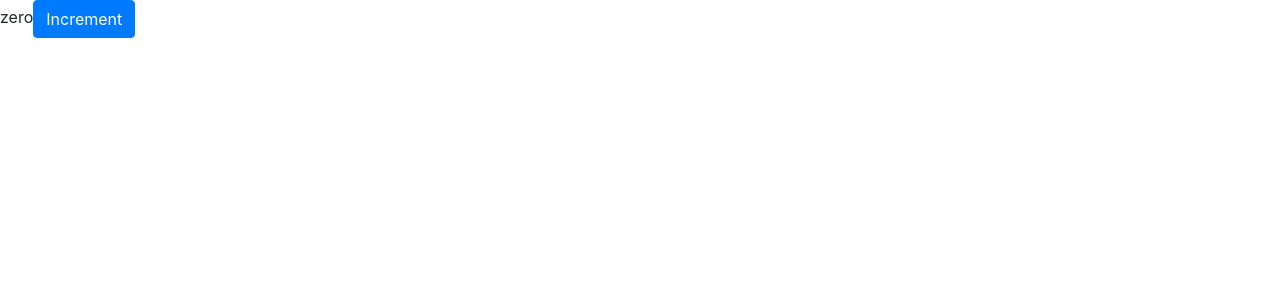
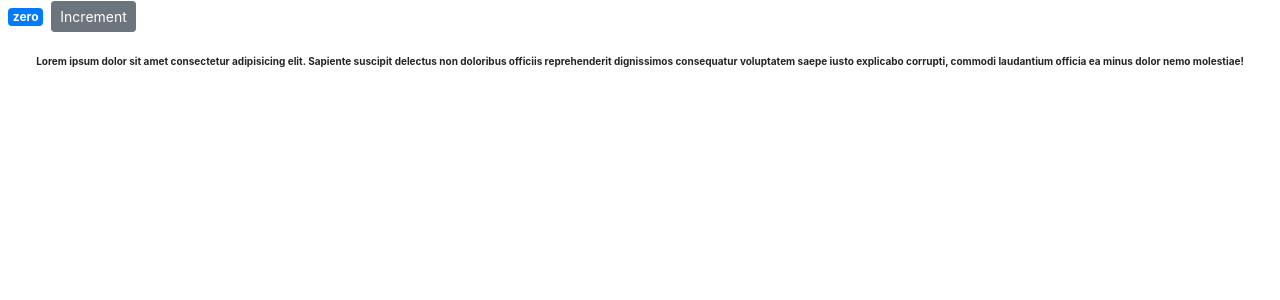
Before and after one commit to apriliandi246/bermain-dengan-ReactJs-season-2, a React (Create React App) app: page / in a window 1280 px wide. Shown: the top 300 px of the page. Built offline with nearby package versions, Linux system fonts and the light colour scheme.

Commit message:
Setting Attributes

```diff
--- a/src/components/counter.jsx
+++ b/src/components/counter.jsx
@@ -2,14 +2,24 @@ import React, { Component } from 'react';
 
 class Counter extends Component {
    state = {
-      count: 0
+      count: 0,
+      imageUrl: 'https://picsum.photos/200'
    };
+
+   styles = {
+      fontWeight: 'bold',
+      fontSize: 10,
+      textAlign: 'center',
+      marginTop: 20
+   }
 
    render() {
       return (
          <div>
-            <span>{this.formatCount()}</span>
-            <button className="btn btn-primary">Increment</button>
+            {/* <img src={this.state.imageUrl} alt="" /> */}
+            <span className="badge badge-primary m-2">{this.formatCount()}</span>
+            <button className="btn btn-secondary btn-sm">Increment</button>
+            <p style={this.styles}>Lorem ipsum dolor sit amet consectetur adipisicing elit. Sapiente suscipit delectus non doloribus officiis reprehenderit dignissimos consequatur voluptatem saepe iusto explicabo corrupti, commodi laudantium officia ea minus dolor nemo molestiae!</p>
          </div>
       );
    }
```
